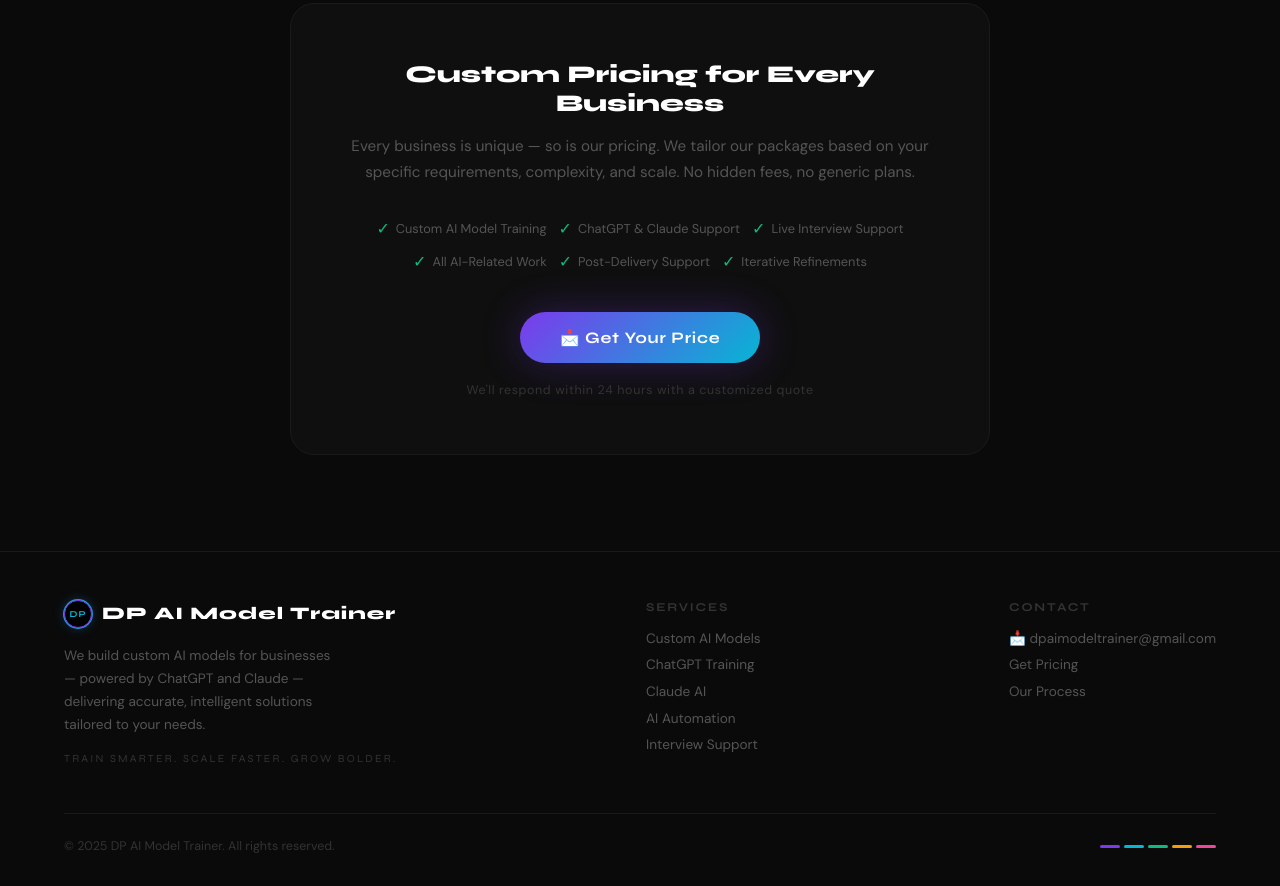
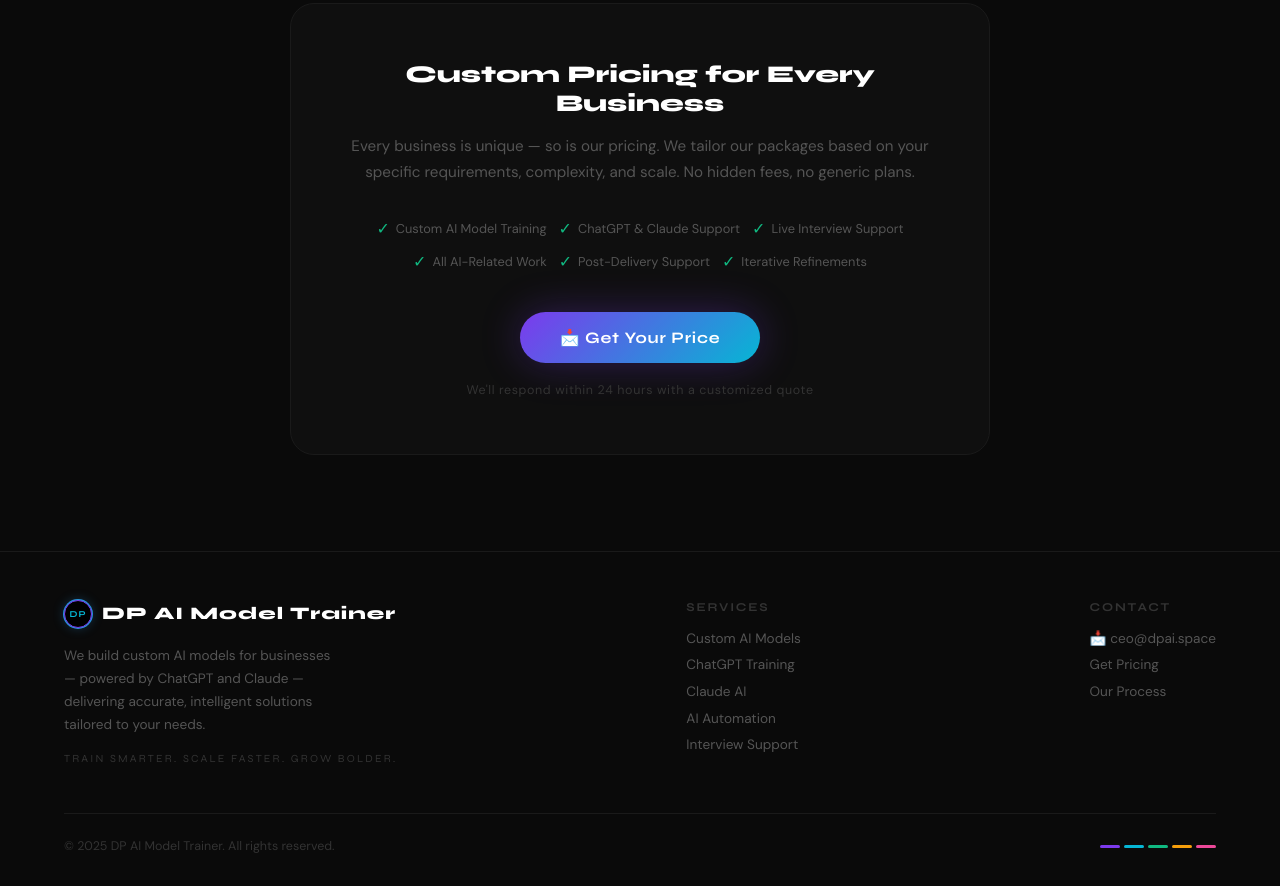
Before and after one commit to DHRUVILPATEL015/Dp_aimodel, a plain HTML site: page index.html in a window 1280 px wide. Shown: the part 3963-4849 px from the top of the page. Drawn offline with Linux system fonts and the light colour scheme.

Commit message:
Update index.html

```diff
--- a/index.html
+++ b/index.html
@@ -745,7 +745,7 @@ footer{
     </div>
     <div class="footer-links">
       <h4>Contact</h4>
-      <a href="mailto:ceo@dpai.space">📩 dpaimodeltrainer@gmail.com</a>
+      <a href="mailto:ceo@dpai.space">📩 ceo@dpai.space</a>
       <a href="#pricing">Get Pricing</a>
       <a href="#how">Our Process</a>
     </div>
```
